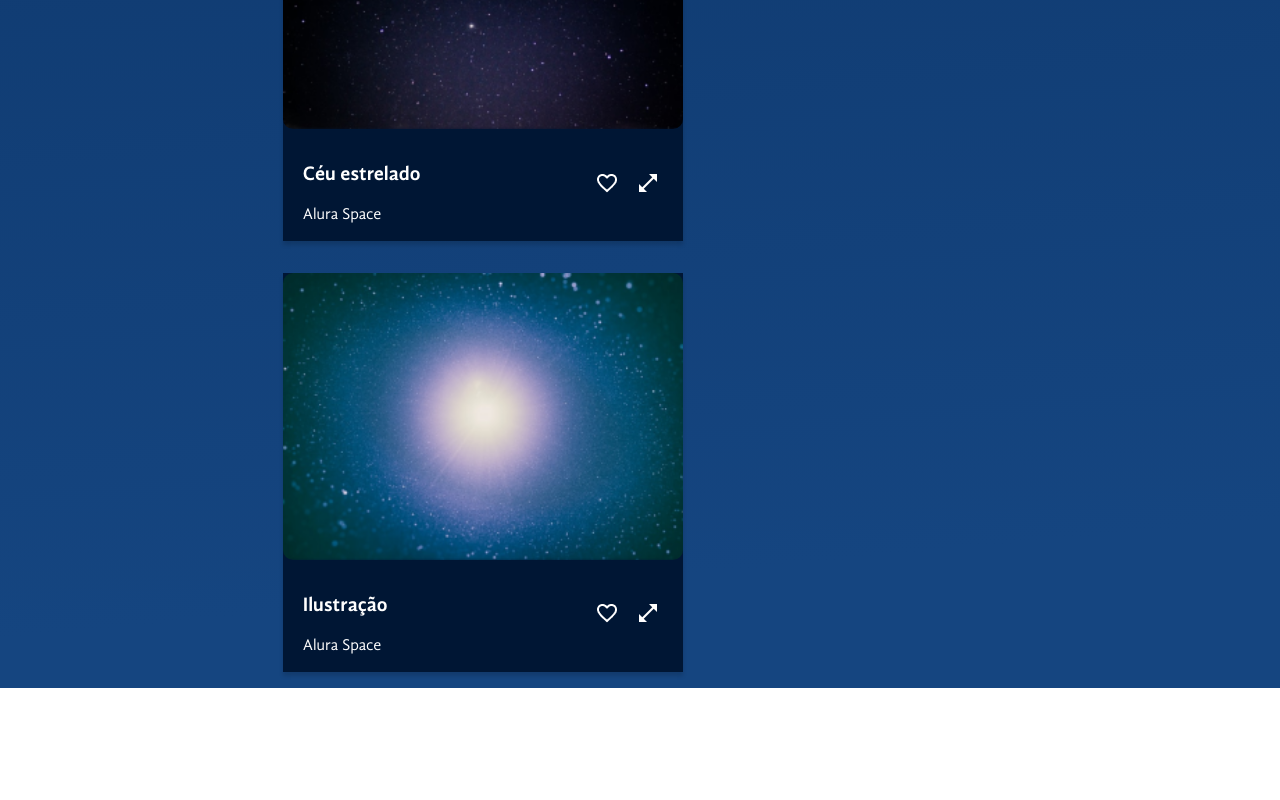
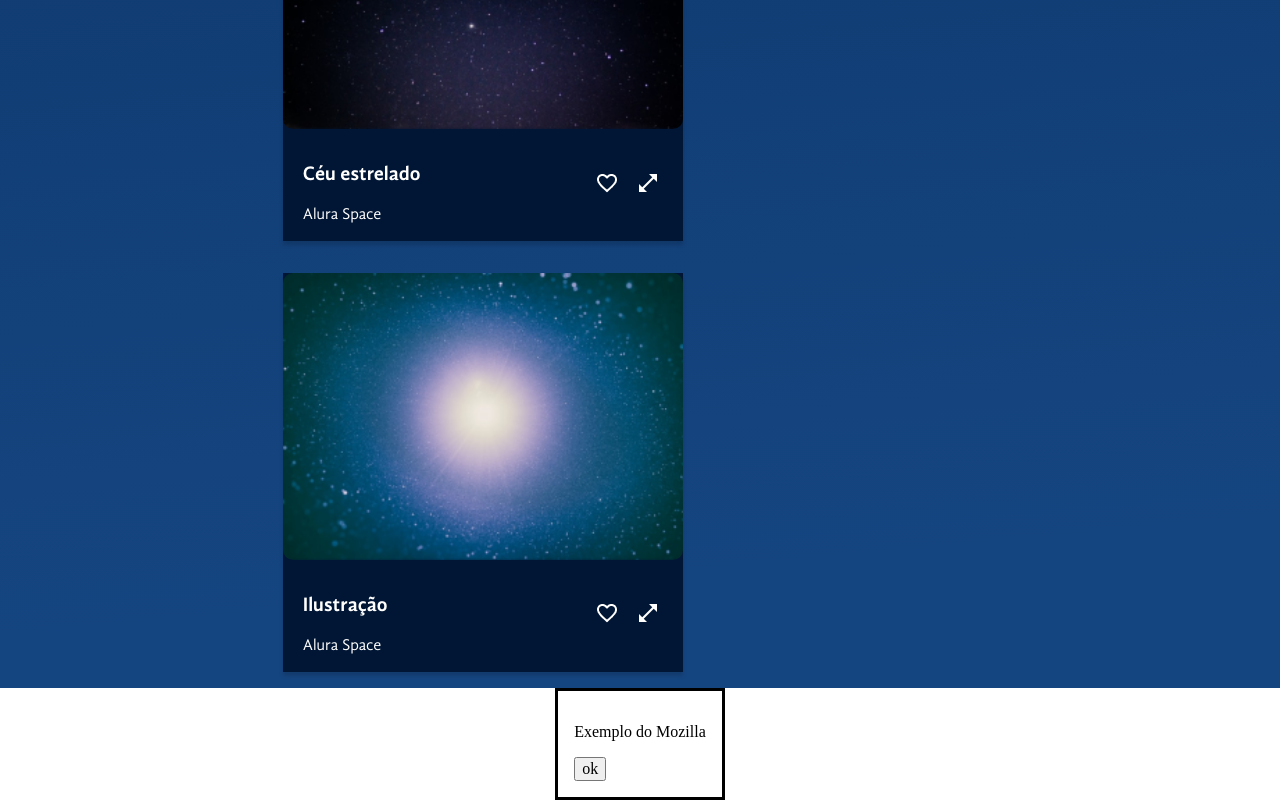
Before and after one commit to Mackenzzy/space-app, a React (Vite) app: page / in a window 1280 px wide. Shown: the part 4411-5211 px from the top of the page. Before the commit the page ends 5099 px from the top, so only its background shows below. Built offline with nearby package versions, Linux system fonts and the light colour scheme.

Commit message:
criando modal

```diff
--- a/src/App.jsx
+++ b/src/App.jsx
@@ -7,6 +7,7 @@
 import Galeria from "./componentes/Galeria"
 import fotos from "./fotos.json"
 import { useState } from "react"
+import ModalZoom from "./componentes/ModalZoom"
 
 
 const FundoGradiente = styled.div`
@@ -51,6 +52,9 @@
           </ConteudodaGaleria>
         </MainContainer>
       </AppContainer>
+      <ModalZoom>
+
+      </ModalZoom>
     </FundoGradiente>
   )
 }
--- /dev/null
+++ b/src/componentes/ModalZoom/index.jsx
@@ -0,0 +1,16 @@
+const ModalZoom = () => {
+
+    return (
+        <>
+            <dialog open>
+                <p>Exemplo do Mozilla</p>
+                <form method="dialog">
+                    <button type="submit">ok</button>
+                </form>
+            </dialog>
+
+        </>
+    )
+}
+
+export default ModalZoom
```
